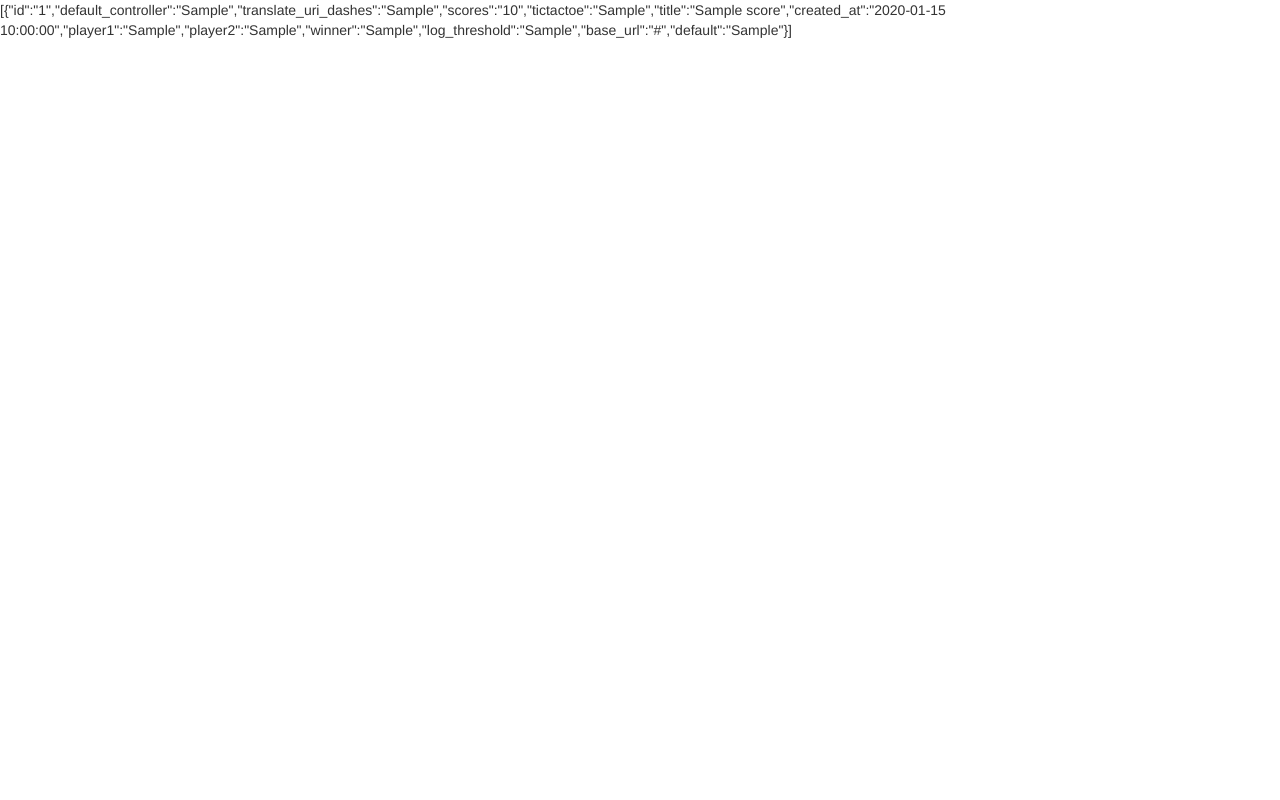
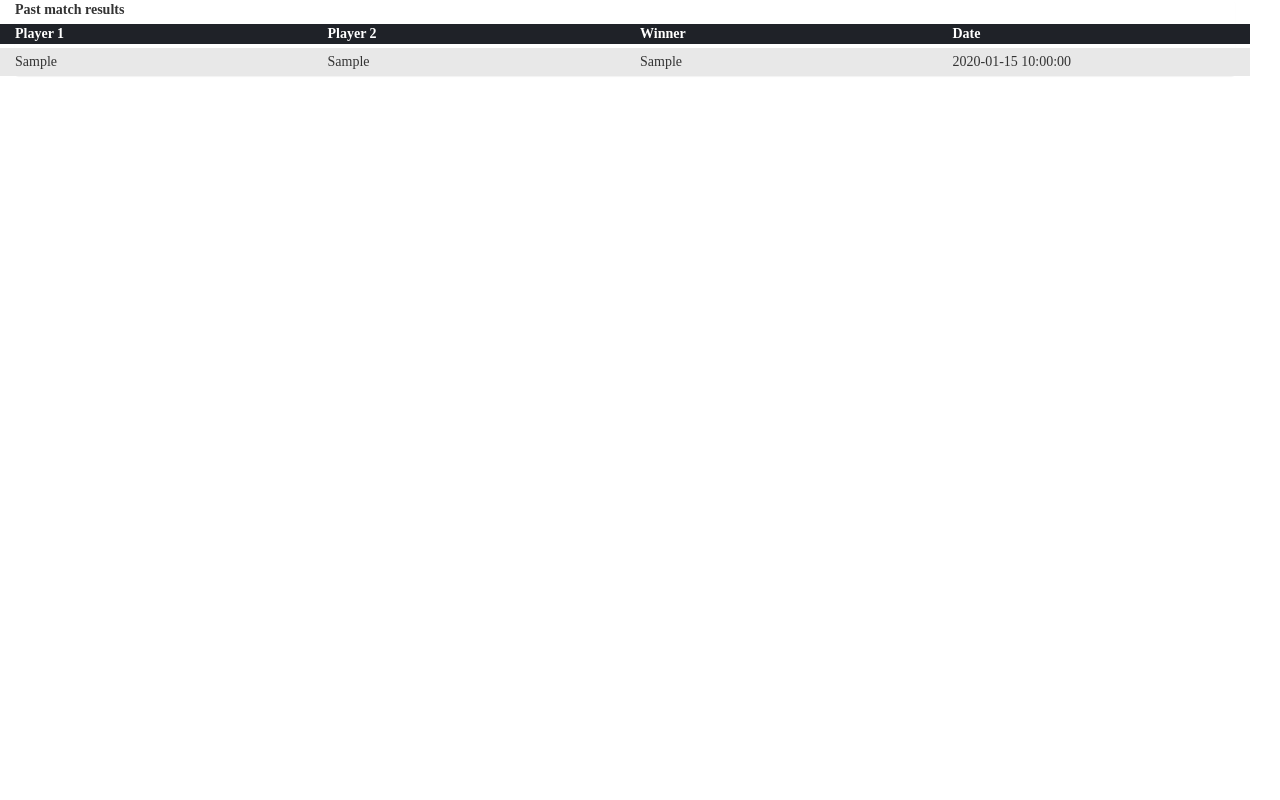
Before and after one commit to Zash22/tictactoe-codeignitor, a CodeIgniter app: page /database/index.php/scores in a window 1280 px wide. Run offline with CodeIgniter, Linux system fonts and the light colour scheme; tables that the repository leaves empty or names only in its code hold one stand-in row (values such as "Sample post"); some libraries are stand-ins or nearby versions.

Commit message:
Index view now displays all returned results

```diff
--- a/application/views/scores/index.php
+++ b/application/views/scores/index.php
@@ -1 +1,28 @@
-<?php echo json_encode($scores); ?>
+<div class="container-fluid">
+    <div class="row mainpanel">
+        <div class="col-md-12 color-swatch gray-lighter">
+            <div class="panel panel-default">
+                <div class="panel-heading text-left"><strong>Past match results</strong></div>
+                <div class="panel-body">
+                    <div class="row scoresheading">
+                        <div class="col-md-3">Player 1</div>
+                        <div class="col-md-3">Player 2</div>
+                        <div class="col-md-3">Winner</div>
+                        <div class="col-md-3">Date</div>
+                    </div>
+                    <div id="scores" class="scores text-nowrap">
+                        <?php
+                        foreach ($scores as $score) { ?>
+                            <div class="row">
+                                <div class="col-md-3"><?php echo $score['player1']; ?></div>
+                                <div class="col-md-3"><?php echo $score['player2']; ?></div>
+                                <div class="col-md-3"><?php echo $score['winner']; ?></div>
+                                <div class="col-md-3"><?php echo $score['created_at']; ?></div>
+                            </div>
+                        <?php } ?>
+                    </div>
+                </div>
+            </div>
+        </div>
+    </div>
+</div>
```
